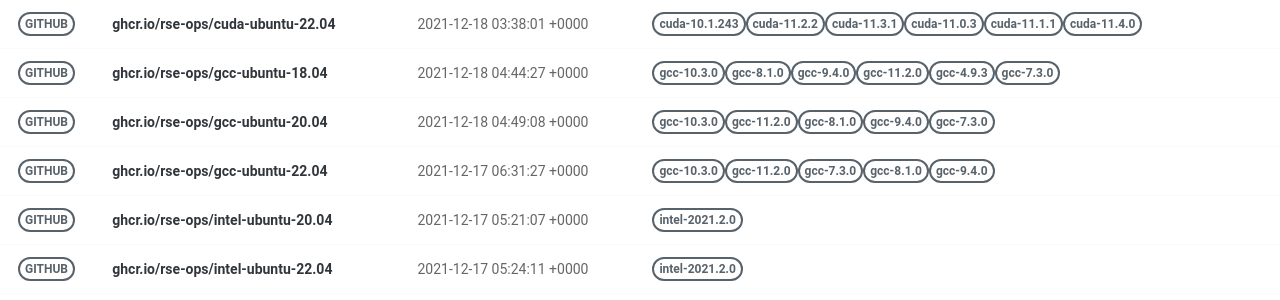
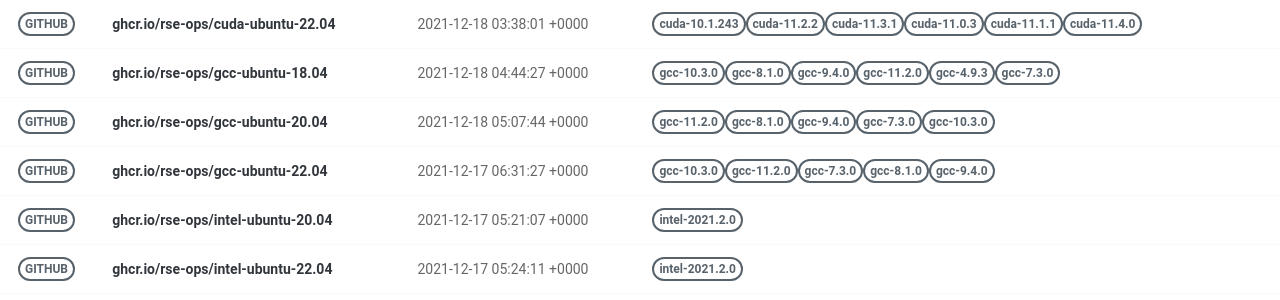
Before and after one commit to rse-ops/docker-images, a Jekyll site: the page built from pages/index.md, in a window 1280 px wide. Shown: the part 326-626 px from the top of the page. Built offline with Jekyll 4.4.1, drawn with Linux system fonts in a browser that asks for light colours; nearby versions of some CDN libraries.

Commit message:
Automated push to update library 2021-12-18

```diff
--- a/_library/ghcr.io-rse-ops-gcc-ubuntu-20.04.md
+++ b/_library/ghcr.io-rse-ops-gcc-ubuntu-20.04.md
@@ -1,14 +1,11 @@
 ---
 layout: container
 name: ghcr.io/rse-ops/gcc-ubuntu-20.04
-updated_at: 2021-12-18 04:49:08.476556
+updated_at: 2021-12-18 05:07:44.111482
 
 
 container_url: https://github.com/orgs/rse-ops/packages/container/package/gcc-ubuntu-20.04
 versions:
- - tag: gcc-10.3.0
-   dockerfile: https://github.com/rse-ops/docker-images/blob/main/ubuntu/gcc/Dockerfile
-   manifest: https://crane.ggcr.dev/manifest/ghcr.io/rse-ops/gcc-ubuntu-20.04:gcc-10.3.0
  - tag: gcc-11.2.0
    dockerfile: https://github.com/rse-ops/docker-images/blob/main/ubuntu/gcc/Dockerfile
    manifest: https://crane.ggcr.dev/manifest/ghcr.io/rse-ops/gcc-ubuntu-20.04:gcc-11.2.0
```
Also changed, not shown: other parts of _library/ghcr.io-rse-ops-gcc-ubuntu-20.04.md (+3 -0 lines).
